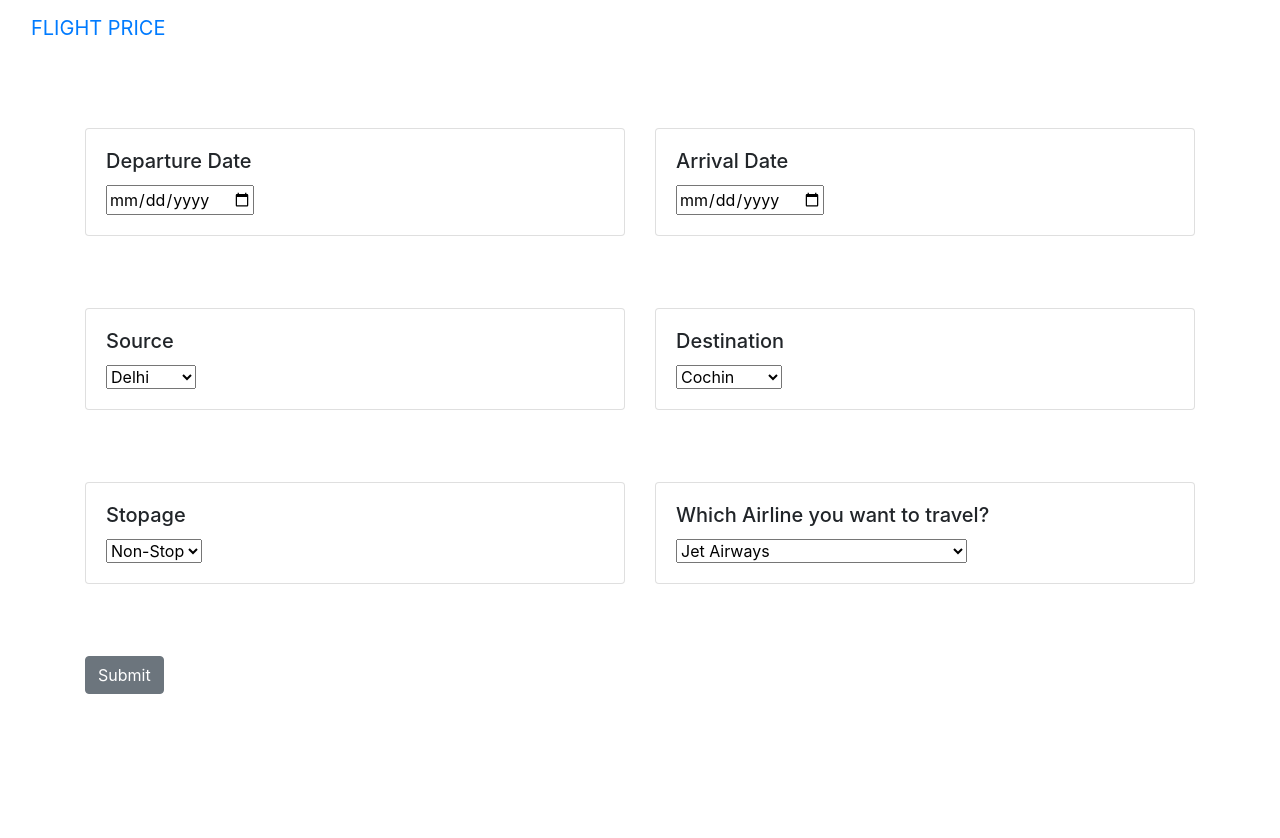
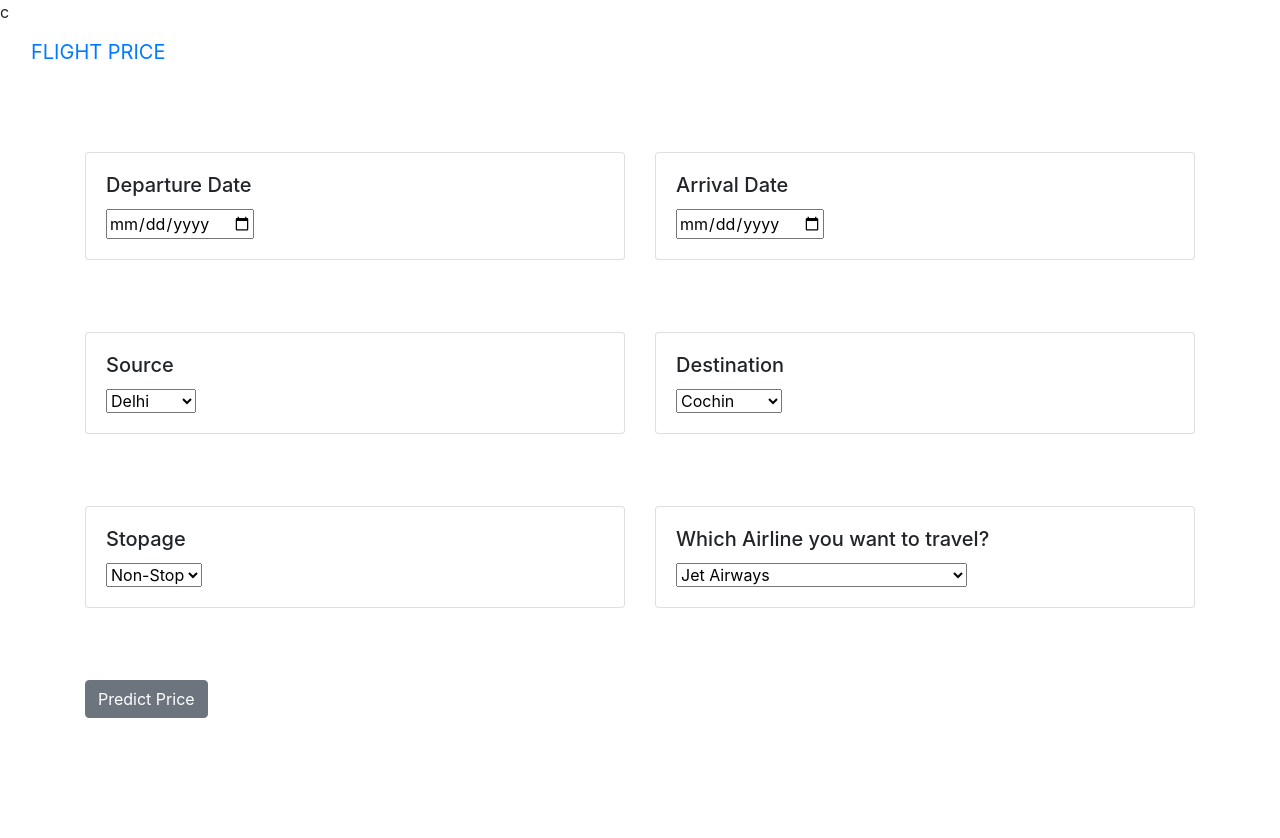
Before and after one commit to Ashminz/FlightFarePrediction, a Flask app: page / in a window 1280 px wide. Before the commit the page ends 694 px from the top, so only its background shows below. Run offline with Flask 2, Linux system fonts and the light colour scheme; parts of the project's set-up code (start-up, migrations or seed data) failed here and were passed over; some libraries are stand-ins or nearby versions.

Commit message:
Update home.html

```diff
--- a/templates/home.html
+++ b/templates/home.html
@@ -1,4 +1,4 @@
-<html lang="en">
+c<html lang="en">
 
 
 <head>
@@ -160,7 +160,7 @@
             <br>
             <br>
             <!-- Submit -->
-            <input type="submit" value="Submit" class="btn btn-secondary">
+            <input type="submit" value="Predict Price" class="btn btn-secondary">
         </form>
 
         <br>
```
